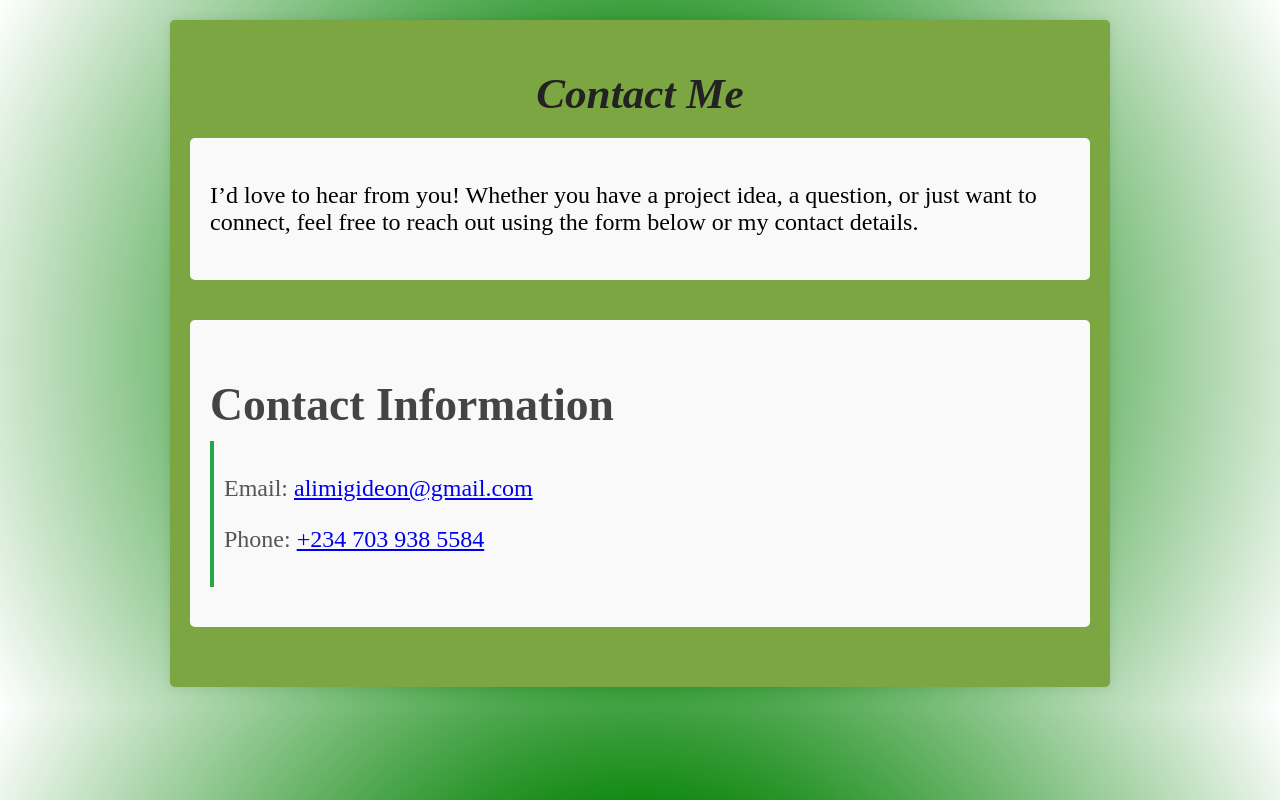
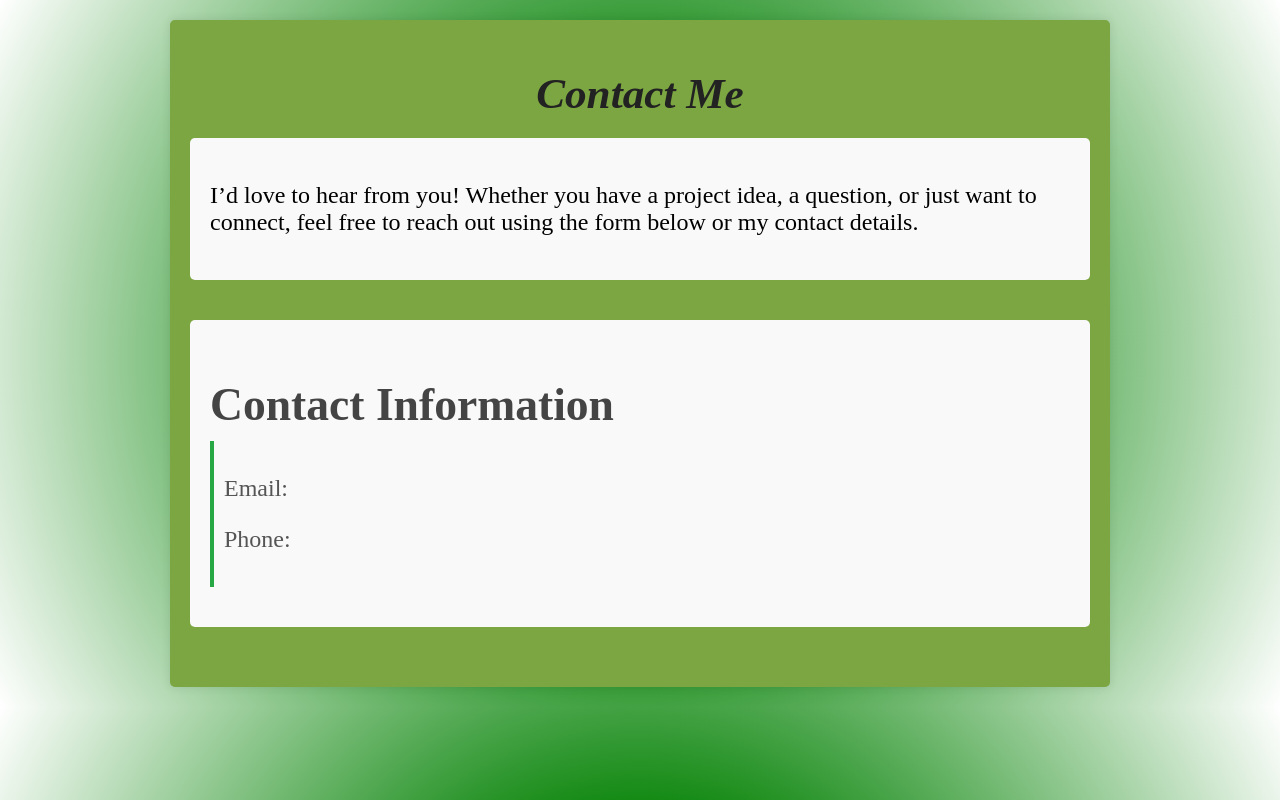
Before and after one commit to Adesegun-Alimi/portfolio, a plain HTML site: page contact-me.html in a window 1280 px wide. Drawn offline with Linux system fonts and the light colour scheme.

Commit message:
Remove contact details and social links from portfolio

```diff
--- a/contact-me.html
+++ b/contact-me.html
@@ -16,8 +16,8 @@
         <div class="section">
             <h2>Contact Information</h2>
             <div class="contact-info">
-                  <p>Email: <a href="mailto:alimigideon@gmail.com">alimigideon@gmail.com</a></p>
-                <p>Phone: <a href="tel:+2347039385584">+234 703 938 5584</a></p>
+                  <p>Email: <a href="mailto:"></a></p>
+                <p>Phone: <a href="tel:+"></a></p>
             </div>
         </div>
 </body>
```
Also changed, not shown: web2.html (+3 -3 lines).
